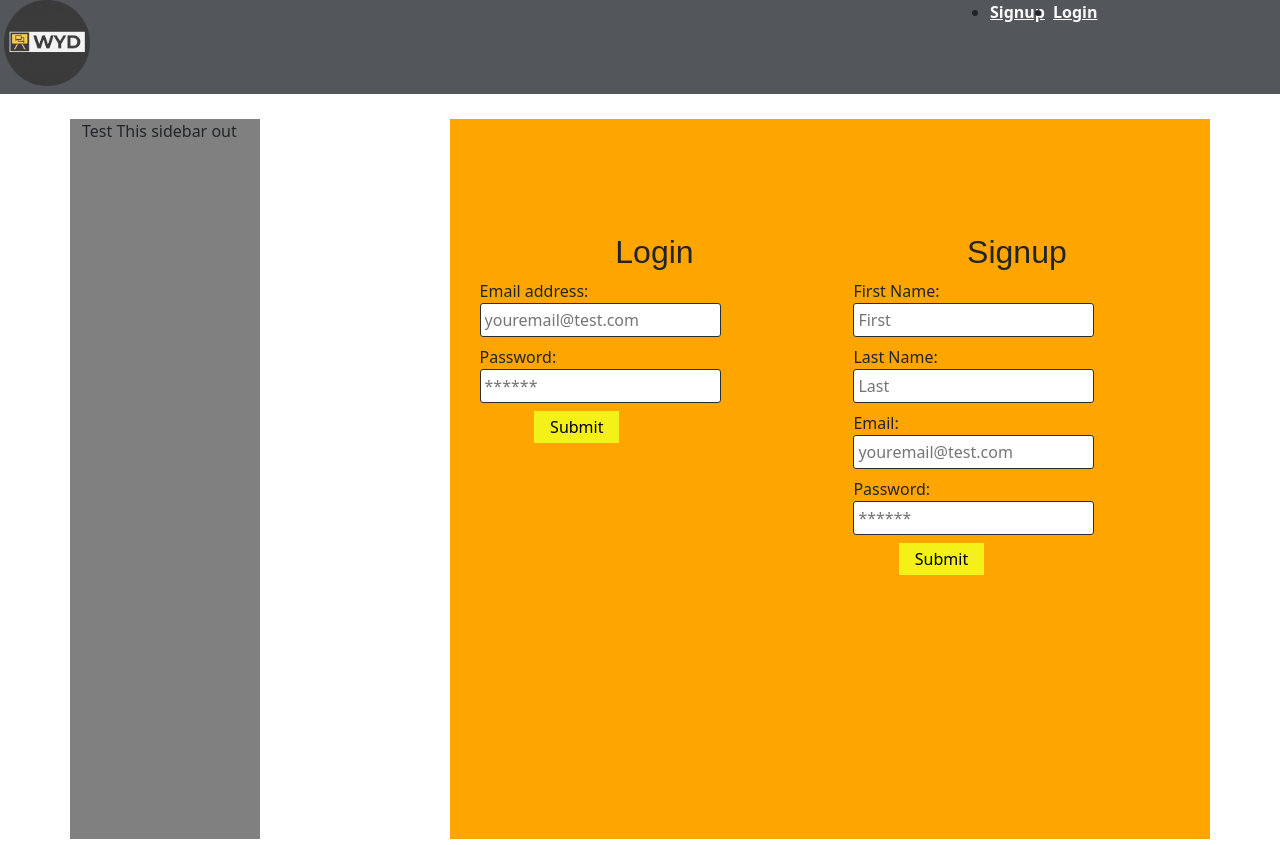
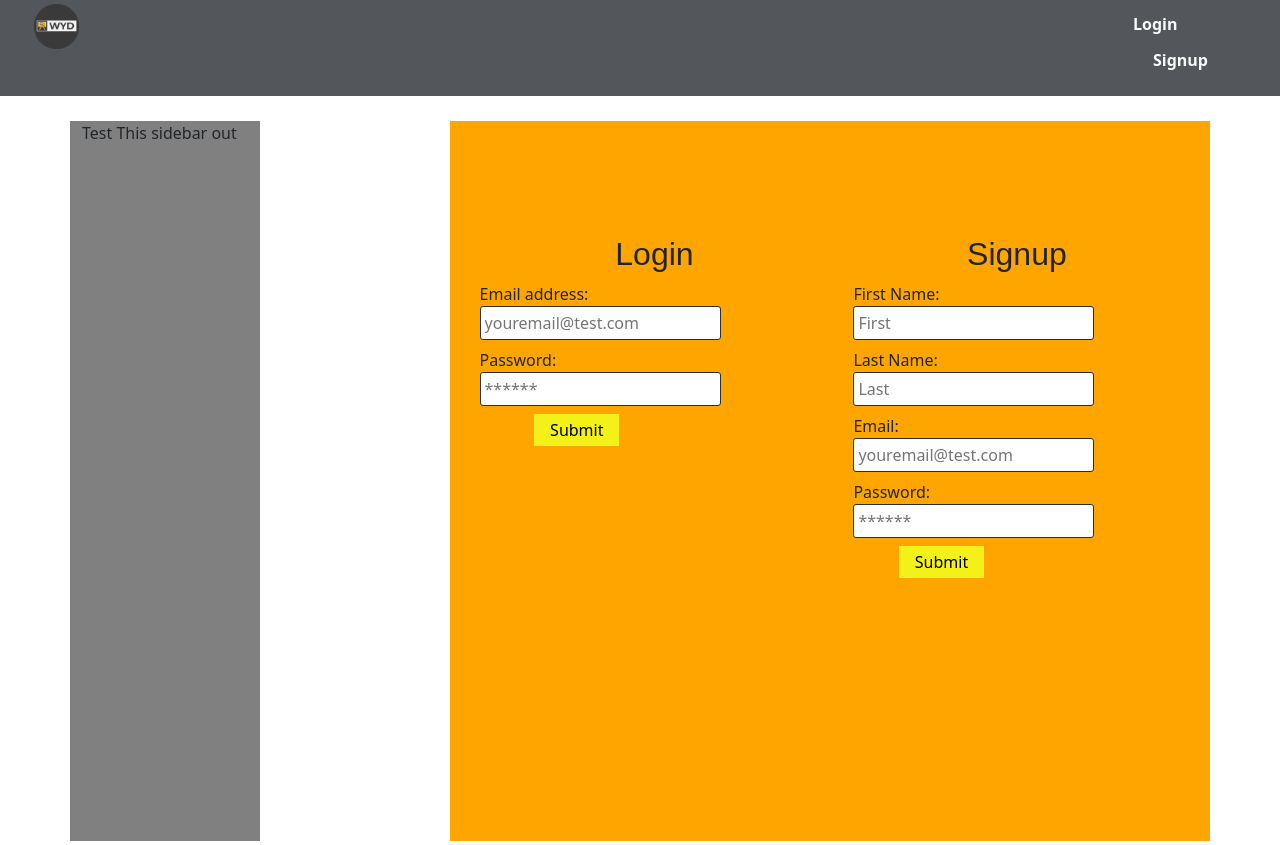
Before and after one commit to matthewtlarson/WhatYouDoin, a React (Create React App) app in the folder client/: page / in a window 1280 px wide. Built offline with nearby package versions, Linux system fonts and the light colour scheme.

Commit message:
Max styling, navbar fixed (max)

```diff
--- a/client/src/components/Nav/index.js
+++ b/client/src/components/Nav/index.js
@@ -9,12 +9,12 @@ function Nav() {
     if (Auth.loggedIn()) {
       return (
         <ul className="flex-row">
-          <li className="mx-1">
+          <li className="ml-1 mt-2 p-1">
             <Link to="/orderHistory">
               Test Tab
             </Link>
           </li>
-          <li className="mx-1">
+          <li className="mx-3 mt-2 p-1">
             {/* this is not using the Link component to logout or user and then refresh the application to the start */}
             <a href="/" onClick={() => Auth.logout()}>
               Logout
@@ -25,15 +25,15 @@ function Nav() {
     } else {
       return (
         <ul className="flex-row">
-          <li className="mx-1">
-            <Link to="/signup">
+          <li className="ml-3 mt-2 p-1">
+            <Link to="/login" style={{ textDecoration: 'none'}}>
+              Login
+            </Link>
+          <li className="mx-3 mt-2 p-1">
+            <Link to="/signup" style={{ textDecoration: 'none'}}>
               Signup
             </Link>
           </li>
-          <li className="mx-1">
-            <Link to="/login">
-              Login
-            </Link>
           </li>
         </ul>
       );
@@ -41,11 +41,10 @@ function Nav() {
   }
 
   return (
-    <header className="flex-row px-1">
+    <header className="flex-row px-5 justify-content-end">
       <h1>
-        <Link to="/">
-          <img src={logo} alt="logo" />
-
+        <Link to="/" style={{ textDecoration: 'none'}}>
+          <img src={logo} alt="logo" className='mt-1 mx-1 position-absolute top-0 start-0'/>
         </Link>
       </h1>
 
--- a/client/src/index.css
+++ b/client/src/index.css
@@ -102,7 +102,7 @@ button {
 }
 
 button:hover {
-  opacity: .8;
+  opacity: 0.5;
 }
 
 button[disabled] {
@@ -111,11 +111,18 @@ button[disabled] {
 }
 
 img {
-  max-width: 9%;
+  max-width: 90px;
+  max-height: 50px;
+  padding-left: 30px;
+  padding-bottom: 5px;
 }
 
-span[role="img"] {
+/* span[role="img"] {
   cursor: default;
+} */
+
+ul {
+  list-style: none
 }
 
 form {
```
